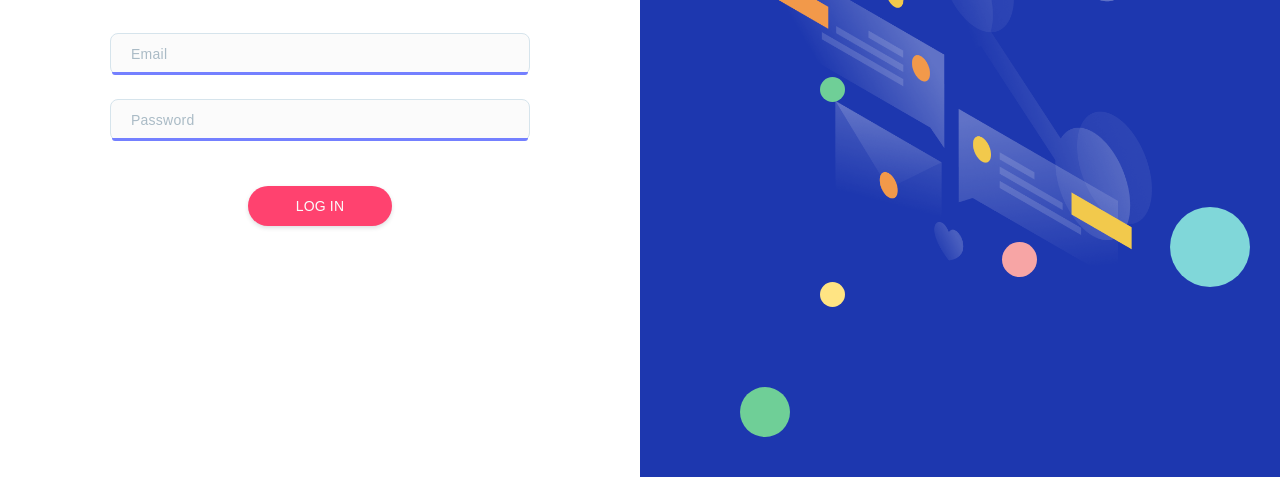
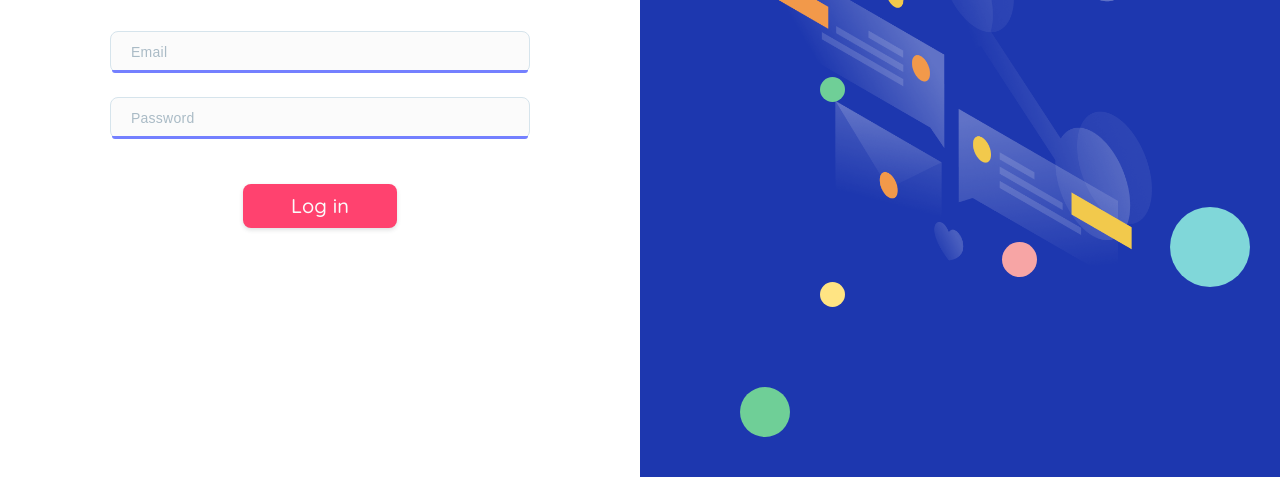
Before and after one commit to mitar-djakovic/hypert-front, a React app: page /login in a window 1280 px wide. Shown: the part 323-800 px from the top of the page. Built offline with nearby package versions, Linux system fonts and the light colour scheme.

Commit message:
Button restyled. Now have size prop that set values

```diff
--- a/src/app/components/atoms/button/index.js
+++ b/src/app/components/atoms/button/index.js
@@ -2,8 +2,10 @@ import React from 'react';
 import ClipLoader from 'react-spinners/ClipLoader';
 import { Button } from './style';
 
-export default ({ title, loading, onClick }) => (
-  <Button onClick={onClick} disabled={loading}>
+export default ({
+  title, loading, onClick, size,
+}) => (
+  <Button onClick={onClick} disabled={loading} size={size}>
     {loading ? <ClipLoader loading size={9.5} color="#FFFFFF" /> : title}
   </Button>
 );
--- a/src/app/components/atoms/button/style.js
+++ b/src/app/components/atoms/button/style.js
@@ -1,23 +1,39 @@
 import styled from 'styled-components';
-// Treba dodati metropolis font
+/* eslint-disable consistent-return */
 
 export const Button = styled.button`
   border: none;
-  ${({ disabled }) => (disabled && ({ opacity: '0.9' }))}
   background: #FF426F;
   box-shadow: 0px 0px 1px rgba(117, 131, 142, 0.04), 0px 2px 4px rgba(52, 60, 68, 0.16);
-  border-radius: 20px;
-  box-sizing: border-box;
-  padding: 12px 48px;
-  font-size: 14px;
+  outline: none;
+  cursor: pointer;
+  color: #FBFBFB;
+  border-radius: 8px;
+  font-style: normal;
   font-weight: 500;
-  color: #FBFBFB;
-  letter-spacing: 0.15px;
-  outline: none;
-  text-transform: uppercase;
-  cursor: pointer;
-
-  &:hover {
-    filter: drop-shadow(0px 4px 4px rgba(52, 60, 68, 0.4));
-  }
+  font-family: 'Quicksand', sans-serif;
+  ${({ disabled }) => (disabled && ({ opacity: '0.9' }))}
+  ${({ size }) => {
+    if (size === 'big') {
+      return ({
+        fontSize: 20,
+        letterSpacing: '0.15px',
+        padding: '10px 48px',
+        lineHeight: '24px',
+      });
+    }
+    if (size === 'medium') {
+      return ({
+        letterSpacing: '0.5px',
+        fontSize: 16,
+        padding: '8px 26.5px',
+        lineHeight: '20px',
+      });
+    }
+    return ({
+      fontSize: 14,
+      padding: '8px 12px',
+      lineHeight: '16px',
+    });
+  }}
 `;
--- a/src/app/components/organisms/loginForm/index.js
+++ b/src/app/components/organisms/loginForm/index.js
@@ -61,7 +61,7 @@ const LoginForm = () => {
             )}
           </div>
           <div className={css(styles.buttonContainer)}>
-            <Button title="Log in" type="submit" loading={loading} />
+            <Button title="Log in" type="submit" loading={loading} size="big" />
           </div>
         </Form>
       )}
--- a/src/app/components/organisms/signupForm/index.js
+++ b/src/app/components/organisms/signupForm/index.js
@@ -113,7 +113,7 @@ const SignupForm = () => {
             )}
           </div>
           <div className={css(styles.buttonContainer)}>
-            <Button title="Sign up" type="submit" loading={loading} />
+            <Button title="Sign up" type="submit" loading={loading} size="big" />
           </div>
         </Form>
       )}
--- a/src/index.css
+++ b/src/index.css
@@ -2,6 +2,8 @@
   v2.0 | 20110126
   License: none (public domain)
 */
+
+@import url("https://fonts.googleapis.com/css2?family=Quicksand:wght@300;400;500&display=swap");
 
 html,
 body,
@@ -107,7 +109,7 @@ section {
 }
 body {
   line-height: 1;
-  font-family: "Metropolis", sans-serif;
+  font-family: "Quicksand", sans-serif;
 }
 ol,
 ul {
```
